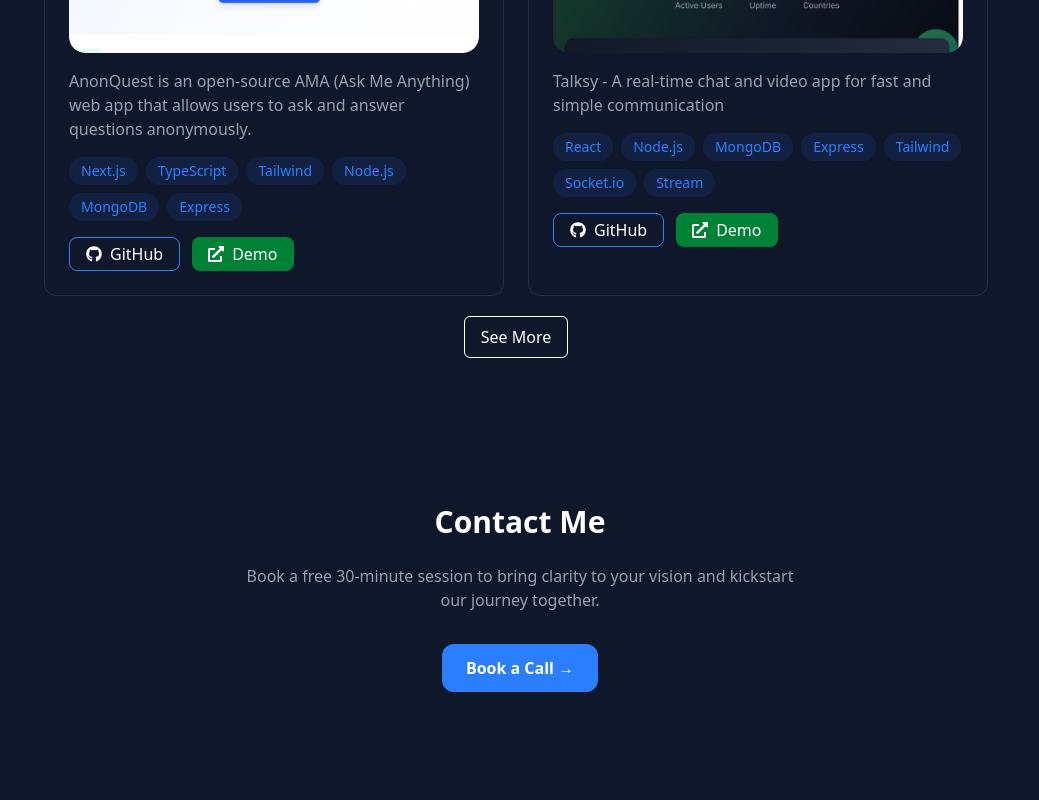
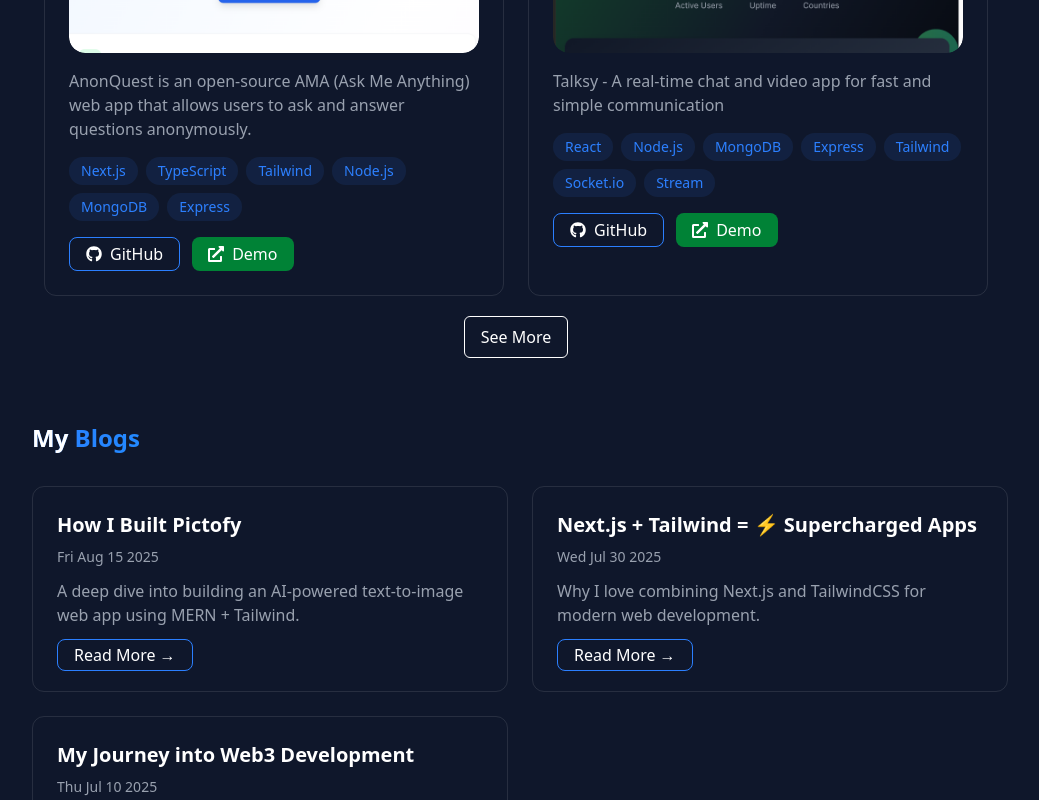
Before and after one commit to rajscriptsGH/Portfolio, a Next.js app: page / in a window 1280 px wide. Shown: the part 2000-2800 px from the top of the page, without its empty margins (120-1159 px from the left). Built offline with nearby package versions, Linux system fonts and the light colour scheme; a web font is replaced by a local one.

Commit message:
protfolio updated

```diff
--- a/src/app/page.tsx
+++ b/src/app/page.tsx
@@ -7,6 +7,7 @@ import Header from "@/components/Header";
 import Navbar from "@/components/Navbar";
 import Skills from "@/components/Skills";
 import TimeLocation from "@/components/TimeLocation";
+import Blogs from "@/components/Blogs"
 
 export default function Home() {
   return (
@@ -18,6 +19,7 @@ export default function Home() {
       <About />
       <Skills />
       <FeaturedProjects />
+      <Blogs />
       <Contact />
       <Footer />
     </div>
```
